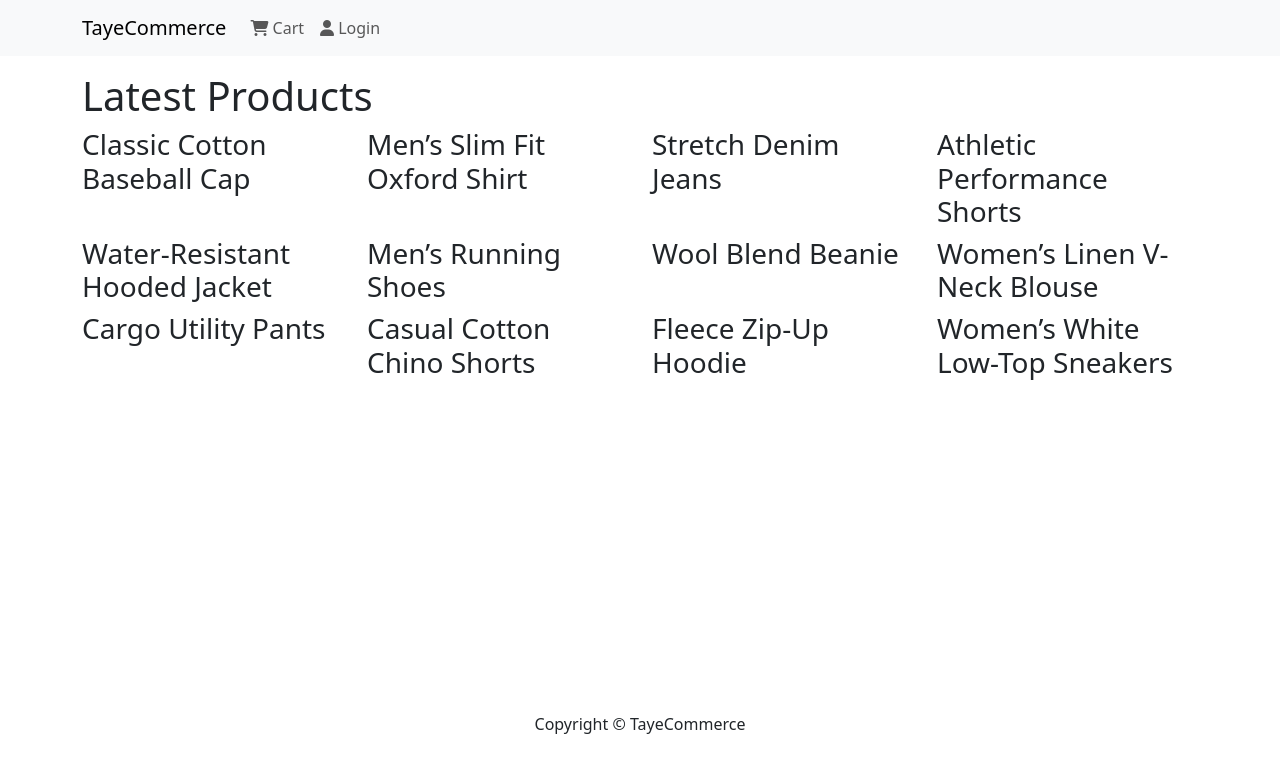
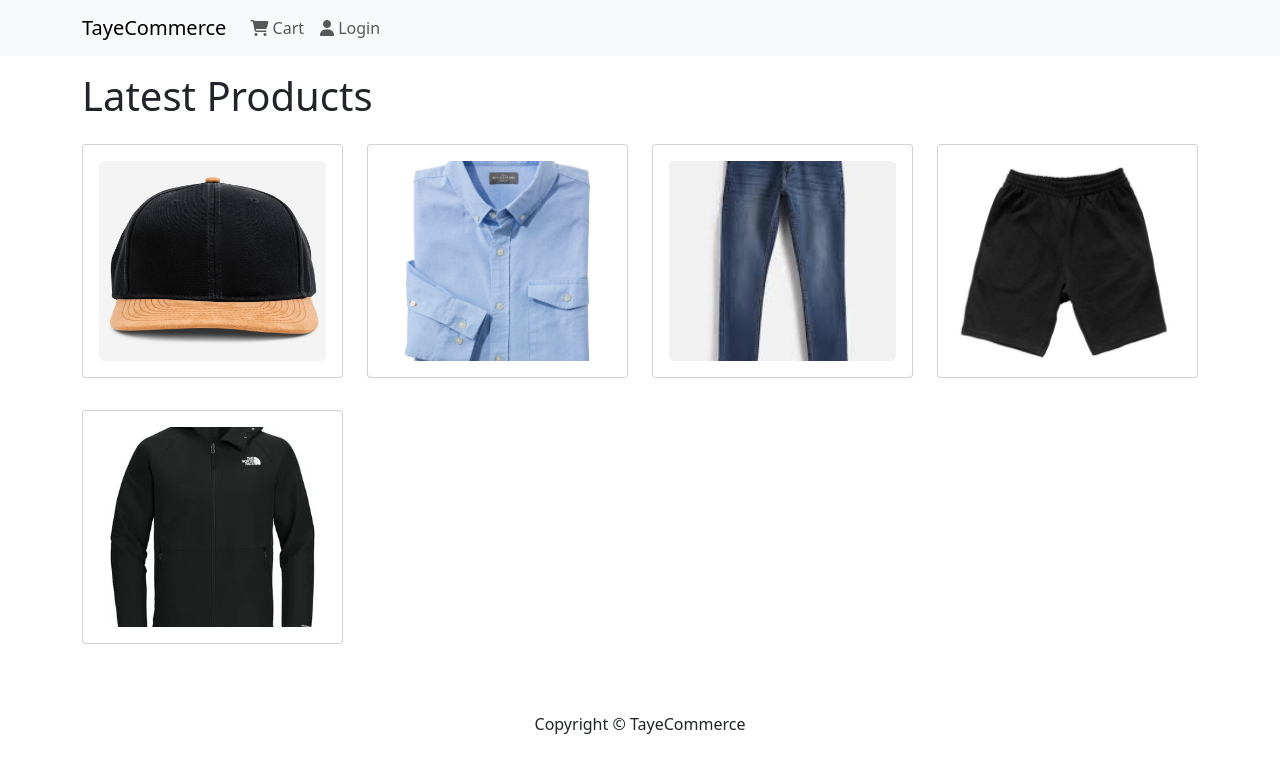
Before and after one commit to etay1/TayeCommerce, a React (Create React App) app in the folder frontend/: page / in a window 1280 px wide. Shown: the top 772 px of the page. Built offline with nearby package versions, Linux system fonts and the light colour scheme.

Commit message:
[ADD] {components,screens}: update product templates

```diff
--- /dev/null
+++ b/frontend/src/components/Product.js
@@ -0,0 +1,18 @@
+import React from 'react'
+import { Card } from 'react-bootstrap'
+import styles from './Product.module.css'
+
+function Product({ product }) {
+    return (
+        <Card className={styles.productCard}>
+            <a href={`/product/${product._id}`}>
+                <Card.Img
+                    src={product.image}
+                    className={styles.productImage}
+                />
+            </a>
+        </Card>
+    )
+}
+
+export default Product
--- /dev/null
+++ b/frontend/src/components/Product.module.css
@@ -0,0 +1,11 @@
+.productImage {
+    height: 200px;
+    object-fit: cover;
+    width: 100%;
+}
+
+.productCard {
+    margin: 1rem 0;
+    padding: 1rem;
+    border-radius: 0.25rem;
+}
--- a/frontend/src/products.js
+++ b/frontend/src/products.js
@@ -64,97 +64,97 @@ const products = [
       rating: 3.5,
       numReviews: 10,
     },
-    {
-      _id: '6',
-      name: 'Men’s Running Shoes',
-      image: '/images/shoes.jpg',
-      description:
-        'Responsive cushioning and breathable mesh make these running shoes ideal for both beginners and seasoned runners. Rubber outsole for extra grip.',
-      brand: 'Adidas',
-      category: 'Clothing',
-      price: 89.99,
-      countInStock: 0,
-      rating: 4,
-      numReviews: 12,
-    },
-    {
-      _id: '7',
-      name: 'Wool Blend Beanie',
-      image: '/images/beanie.jpg',
-      description:
-        'Stay warm with this soft wool blend beanie. Ribbed knit and snug fit provide comfort and insulation in colder weather.',
-      brand: 'Carhartt',
-      category: 'Clothing',
-      price: 19.99,
-      countInStock: 8,
-      rating: 4.8,
-      numReviews: 6,
-    },
-    {
-      _id: '8',
-      name: 'Women’s Linen V-Neck Blouse',
-      image: '/images/blouse.jpg',
-      description:
-        'This breezy linen blouse features a flattering V-neck and relaxed silhouette, ideal for warm days or layering.',
-      brand: 'Madewell',
-      category: 'Clothing',
-      price: 44.99,
-      countInStock: 6,
-      rating: 4.2,
-      numReviews: 9,
-    },
-    {
-      _id: '9',
-      name: 'Cargo Utility Pants',
-      image: '/images/cargo.jpg',
-      description:
-        'Functional and stylish, these cargo pants feature multiple pockets, reinforced knees, and a tapered fit for an urban edge.',
-      brand: 'Dickies',
-      category: 'Clothing',
-      price: 59.99,
-      countInStock: 4,
-      rating: 3.9,
-      numReviews: 11,
-    },
-    {
-      _id: '10',
-      name: 'Casual Cotton Chino Shorts',
-      image: '/images/chinoshorts.jpg',
-      description:
-        'Made from breathable cotton twill, these chino shorts offer a clean look with a relaxed fit and button-front closure.',
-      brand: 'Gap',
-      category: 'Clothing',
-      price: 34.99,
-      countInStock: 12,
-      rating: 4.3,
-      numReviews: 7,
-    },
-    {
-      _id: '11',
-      name: 'Fleece Zip-Up Hoodie',
-      image: '/images/hoodie.jpg',
-      description:
-        'A versatile zip-up fleece hoodie with a soft interior and front pockets. Perfect for layering during chilly seasons.',
-      brand: 'Champion',
-      category: 'Clothing',
-      price: 49.99,
-      countInStock: 9,
-      rating: 4.6,
-      numReviews: 10,
-    },
-    {
-      _id: '12',
-      name: 'Women’s White Low-Top Sneakers',
-      image: '/images/whitesneakers.jpg',
-      description:
-        'These clean, minimalist low-top sneakers are perfect for everyday wear. Cushioned insole and rubber sole for comfort and grip.',
-      brand: 'Vans',
-      category: 'Clothing',
-      price: 64.99,
-      countInStock: 3,
-      rating: 4.1,
-      numReviews: 13,
-    },
+    // {
+    //   _id: '6',
+    //   name: 'Men’s Running Shoes',
+    //   image: '/images/shoes.jpg',
+    //   description:
+    //     'Responsive cushioning and breathable mesh make these running shoes ideal for both beginners and seasoned runners. Rubber outsole for extra grip.',
+    //   brand: 'Adidas',
+    //   category: 'Clothing',
+    //   price: 89.99,
+    //   countInStock: 0,
+    //   rating: 4,
+    //   numReviews: 12,
+    // },
+    // {
+    //   _id: '7',
+    //   name: 'Wool Blend Beanie',
+    //   image: '/images/beanie.jpg',
+    //   description:
+    //     'Stay warm with this soft wool blend beanie. Ribbed knit and snug fit provide comfort and insulation in colder weather.',
+    //   brand: 'Carhartt',
+    //   category: 'Clothing',
+    //   price: 19.99,
+    //   countInStock: 8,
+    //   rating: 4.8,
+    //   numReviews: 6,
+    // },
+    // {
+    //   _id: '8',
+    //   name: 'Women’s Linen V-Neck Blouse',
+    //   image: '/images/blouse.jpg',
+    //   description:
+    //     'This breezy linen blouse features a flattering V-neck and relaxed silhouette, ideal for warm days or layering.',
+    //   brand: 'Madewell',
+    //   category: 'Clothing',
+    //   price: 44.99,
+    //   countInStock: 6,
+    //   rating: 4.2,
+    //   numReviews: 9,
+    // },
+    // {
+    //   _id: '9',
+    //   name: 'Cargo Utility Pants',
+    //   image: '/images/cargo.jpg',
+    //   description:
+    //     'Functional and stylish, these cargo pants feature multiple pockets, reinforced knees, and a tapered fit for an urban edge.',
+    //   brand: 'Dickies',
+    //   category: 'Clothing',
+    //   price: 59.99,
+    //   countInStock: 4,
+    //   rating: 3.9,
+    //   numReviews: 11,
+    // },
+    // {
+    //   _id: '10',
+    //   name: 'Casual Cotton Chino Shorts',
+    //   image: '/images/chinoshorts.jpg',
+    //   description:
+    //     'Made from breathable cotton twill, these chino shorts offer a clean look with a relaxed fit and button-front closure.',
+    //   brand: 'Gap',
+    //   category: 'Clothing',
+    //   price: 34.99,
+    //   countInStock: 12,
+    //   rating: 4.3,
+    //   numReviews: 7,
+    // },
+    // {
+    //   _id: '11',
+    //   name: 'Fleece Zip-Up Hoodie',
+    //   image: '/images/hoodie.jpg',
+    //   description:
+    //     'A versatile zip-up fleece hoodie with a soft interior and front pockets. Perfect for layering during chilly seasons.',
+    //   brand: 'Champion',
+    //   category: 'Clothing',
+    //   price: 49.99,
+    //   countInStock: 9,
+    //   rating: 4.6,
+    //   numReviews: 10,
+    // },
+    // {
+    //   _id: '12',
+    //   name: 'Women’s White Low-Top Sneakers',
+    //   image: '/images/whitesneakers.jpg',
+    //   description:
+    //     'These clean, minimalist low-top sneakers are perfect for everyday wear. Cushioned insole and rubber sole for comfort and grip.',
+    //   brand: 'Vans',
+    //   category: 'Clothing',
+    //   price: 64.99,
+    //   countInStock: 3,
+    //   rating: 4.1,
+    //   numReviews: 13,
+    // },
   ];
 
   export default products;
--- a/frontend/src/screens/HomeScreen.js
+++ b/frontend/src/screens/HomeScreen.js
@@ -1,5 +1,6 @@
 import React from 'react'
 import { Row, Col } from 'react-bootstrap'
+import Product from '../components/Product.js'
 import products from '../products.js'
 
 function HomeScreen() {
@@ -9,7 +10,7 @@ function HomeScreen() {
             <Row>
                 {products.map(product => (
                     <Col key={product._id} sm={12} md={6} lg={4} xl={3}>
-                        <h3>{product.name}</h3>
+                        <Product product={product} />
                     </Col>
                 ))}
             </Row>
```
